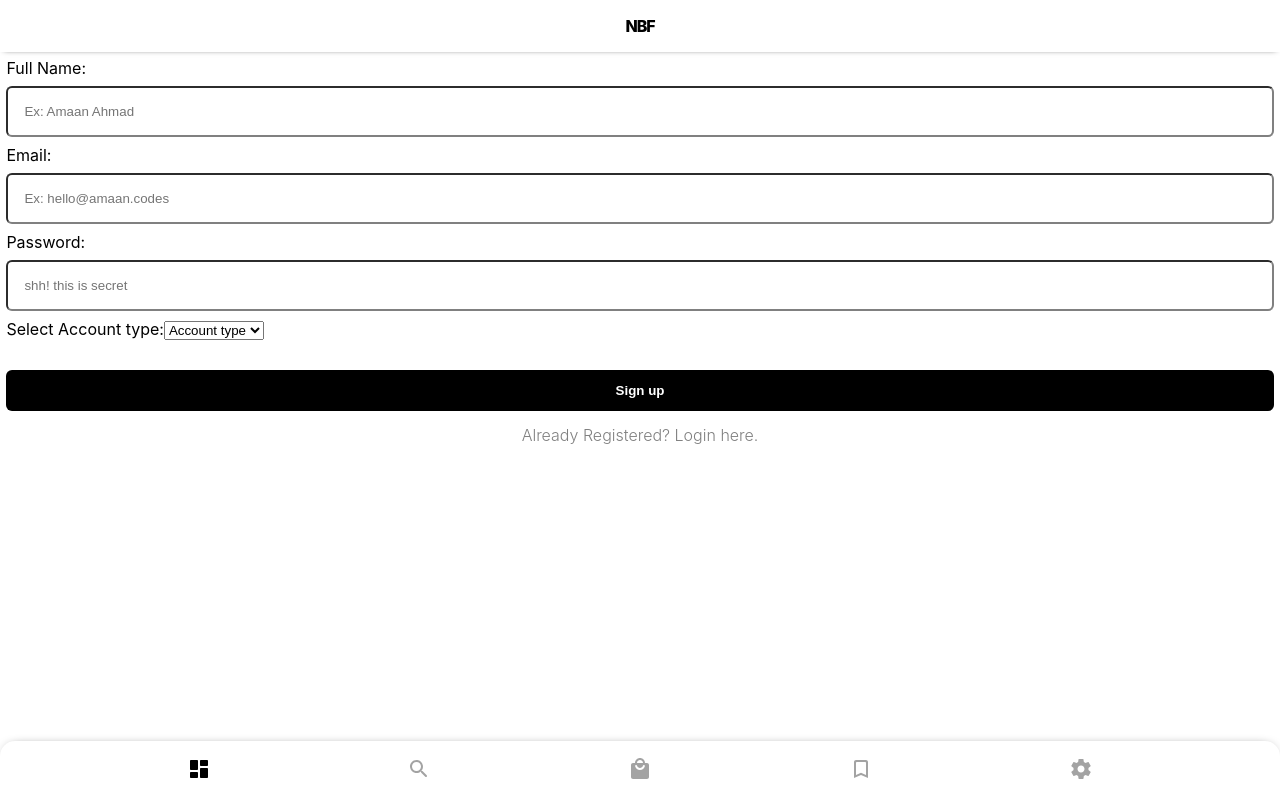
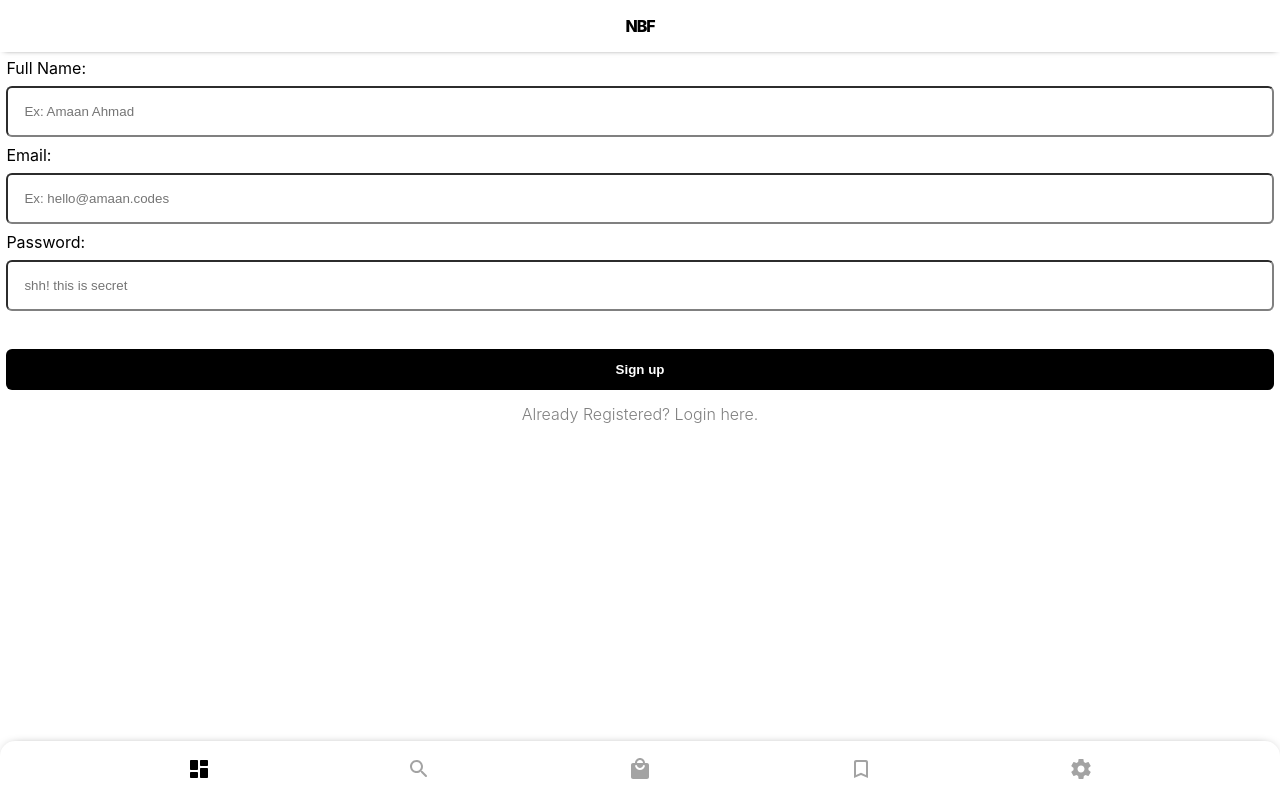
Before and after one commit to amaan-ahmad/shopcenter, a React (Create React App) app: page /signup in a window 1280 px wide. Built offline with nearby package versions, Linux system fonts and the light colour scheme.

Commit message:
Removed Seller option on signup

```diff
--- a/src/pages/Signup.js
+++ b/src/pages/Signup.js
@@ -23,7 +23,7 @@ const useStyles = makeStyles({
 
 export default function Settings() {
   const classes = useStyles();
-  const [formInfo, setFormInfo] = useState({});
+  const [formInfo, setFormInfo] = useState({ account_type: "BUYER" });
   const history = useHistory();
   const setUserDetails = useContext(UserDispatchContext);
 
@@ -104,14 +104,14 @@ export default function Settings() {
             placeholder="shh! this is secret"
             onChange={handleFormChange}
           />
-          <label for="account_type" onChange={handleFormChange}>
+          {/* <label for="account_type" onChange={handleFormChange}>
             Select Account type:
           </label>
           <select name="account_type" onChange={handleFormChange}>
             <option value="">Account type</option>
             <option value="BUYER">Buyer</option>
             <option value="SELLER">Seller</option>
-          </select>
+          </select> */}
         </Grid>
         <Grid item xs={12}>
           <BtnAction onClick={handleSignup}>Sign up</BtnAction>
```
